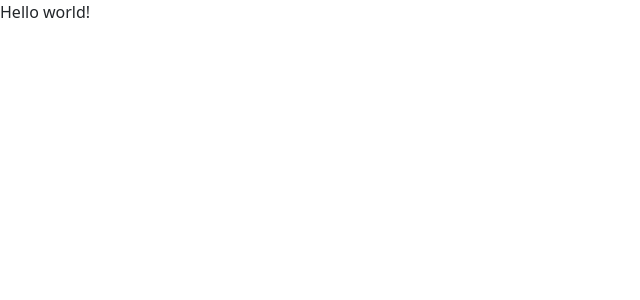
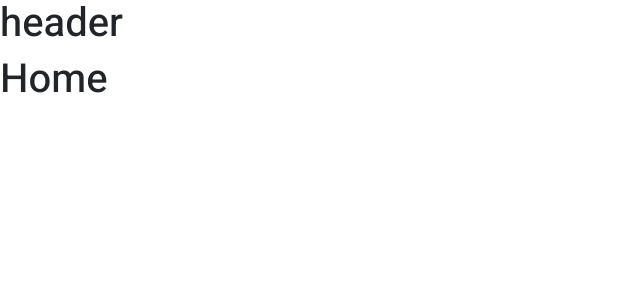
Before and after one commit to amirayhan/vegbag-ecommerce-react-template, a React (Vite) app: page / in a window 1280 px wide. Shown: the top 300 px of the page, without its empty margins (0-640 px from the left). Built offline with nearby package versions, Linux system fonts and the light colour scheme.

Commit message:
header, home and layout route setup

```diff
--- /dev/null
+++ b/src/components/Header/Header.jsx
@@ -0,0 +1,11 @@
+import React from "react";
+
+const Header = () => {
+    return (
+        <div>
+            <h1>header</h1>
+        </div>
+    );
+};
+
+export default Header;
--- /dev/null
+++ b/src/components/Home/Home.jsx
@@ -0,0 +1,11 @@
+import React from "react";
+
+const Home = () => {
+    return (
+        <div>
+            <h1>Home</h1>
+        </div>
+    );
+};
+
+export default Home;
--- /dev/null
+++ b/src/components/Layout/Main.jsx
@@ -0,0 +1,14 @@
+import React from "react";
+import Header from "../Header/Header";
+import { Outlet } from "react-router-dom";
+
+const Main = () => {
+    return (
+        <div>
+            <Header></Header>
+            <Outlet></Outlet>
+        </div>
+    );
+};
+
+export default Main;
```
Also changed, not shown: src/main.jsx (+9 -1 lines), .eslintrc.cjs, 1 other file (tests, documents, lock files or other folders).
